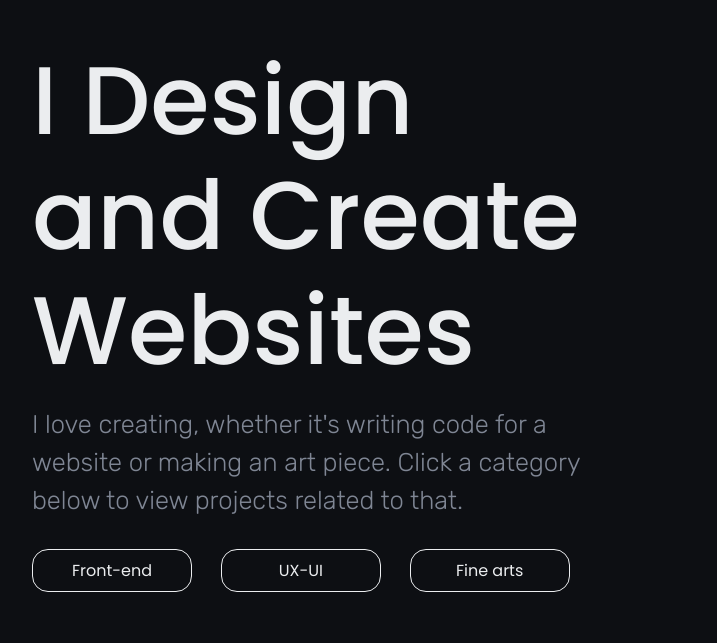
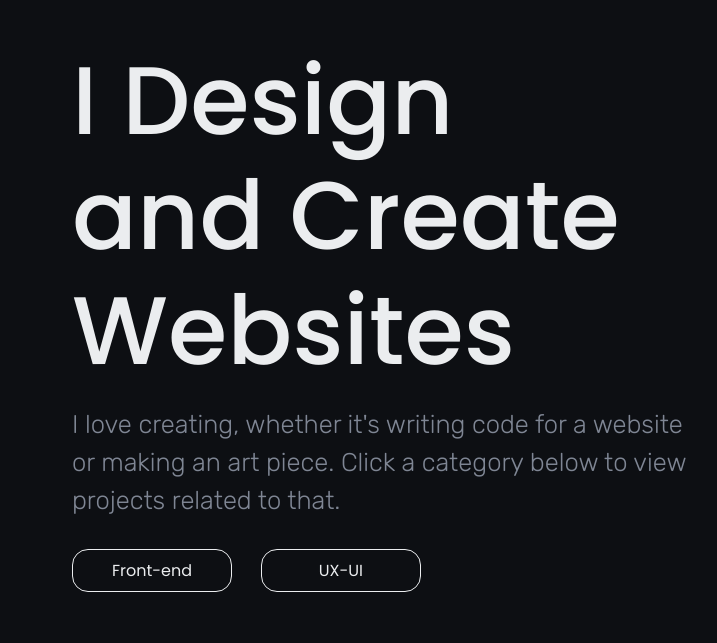
Before and after one commit to fru2/portfolio-website, a React (Create React App) app: page / in a window 1280 px wide. Shown: the part 957-1600 px from the top of the page, without its empty margins (48-765 px from the left). Built offline with nearby package versions, Linux system fonts and the light colour scheme.

Commit message:
Process flow added, design improvements

```diff
--- a/src/components/WorkFlow.jsx
+++ b/src/components/WorkFlow.jsx
@@ -1,7 +1,12 @@
 import React from 'react';
+import FlowDiagram from '../assets/images/process-flow.svg';
 
 export default function WorkFlow() {
+
+
   return (
-    <div></div>
+    <div>
+      <img src={FlowDiagram} alt="Process flow diagram" />
+    </div>
   );
 }
--- a/src/pages/HomePage.jsx
+++ b/src/pages/HomePage.jsx
@@ -52,13 +52,12 @@ export default function HomePage() {
       </header>
 
       <section className='what-section container' id="what-section">
-        <h1 className='heading-txt'>I Design and Create Websites</h1>
+        <h1 className='heading-txt'>I Design <br></br>and Create Websites</h1>
         {/* <h1 className='heading-txt'></h1> */} {/* DO NOT UNCOMMENT */}
         <p className='body-txt'>I love creating, whether it's writing code for a website or making an art piece. Click a category below to view projects related to that.</p>
         <div>
           <ButtonToggle text="Front-end" />
           <ButtonToggle text="UX-UI" />
-          <ButtonToggle text="Fine arts" />
         </div>
         {/* <ParallaxGallery img1={} img2={} img3={}/> */}{/* DO NOT UNCOMMENT */}
       </section>
--- a/src/styles/layouts/_header.scss
+++ b/src/styles/layouts/_header.scss
@@ -63,6 +63,10 @@ header {
       margin-top: 0;
     }
 
+    .hero-txt {
+      margin-top: -5rem;
+    }
+
     .hero-image {
       height: 80vw;
       width: 80vw;
--- a/src/styles/layouts/_navbar-extended.scss
+++ b/src/styles/layouts/_navbar-extended.scss
@@ -9,7 +9,7 @@
   height: 100vh;
   background-color: constants.$black;
   position: fixed;
-  z-index: 100;
+  z-index: 1000;
   display: none;
 
   ul {
--- a/src/styles/layouts/_navbar.scss
+++ b/src/styles/layouts/_navbar.scss
@@ -1,12 +1,12 @@
 @use '../mixins';
 @use '../constants';
 
-// TODO: FIX WIDTH, it's overflowing
 .main-nav {
   @include mixins.flex(row);
   position: fixed;
   width: 100%;
   justify-content: space-between;
+  z-index: 100;
 
   button {
     margin: 1rem 2rem;
--- a/src/styles/layouts/_section-contact.scss
+++ b/src/styles/layouts/_section-contact.scss
@@ -1,15 +1,16 @@
 .contact-section {
 
-  margin-left: 40%;
+  // margin-left: 40%;
+  margin-bottom: 4rem;
 
   h1 {
-    max-width: 80%;
+    // max-width: 80%;
     line-height: 1;
   }
 
-  p {
-    max-width: 80%;
-  }
+  // p {
+  //   // max-width: 80%;
+  // }
 
   button {
     margin-top: 1.8rem;
--- a/src/styles/layouts/_section-how.scss
+++ b/src/styles/layouts/_section-how.scss
@@ -7,6 +7,14 @@
     display: inline-block;
     margin: 0 2.5rem;
   }
+
+  img {
+    width: 100%;
+    padding: 80px;
+    opacity: 0.8;
+    box-sizing: border-box;
+  }
+
 }
 
 @media screen and (max-width: 768px) {
@@ -16,5 +24,10 @@
         top: 16px;
       }
     }
+
+    img {
+      padding: 0;
+      padding-top: 4.5rem;
+    }
   }
 }
--- a/src/styles/main.scss
+++ b/src/styles/main.scss
@@ -43,7 +43,7 @@ code {
 
 
 .container {
-  padding: 80px;
+  padding: 80px 120px;
   box-sizing: border-box;
 }
 
--- a/src/styles/modules/_typography.scss
+++ b/src/styles/modules/_typography.scss
@@ -23,7 +23,7 @@ p {
 .heading-txt {
   font-size: 6rem;
   font-weight: 500;
-  max-width: 50%;
+  max-width: 60%;
   line-height: 1.2;
 }
 
@@ -34,7 +34,7 @@ p {
   line-height: 1.5;
   font-weight: 300;
   color: constants.$dull-white;
-  max-width: 50%;
+  max-width: 60%;
 }
 
 @media screen and (max-width: 768px) {
```
Also changed, not shown: src/assets/images/process-flow.svg (added).
